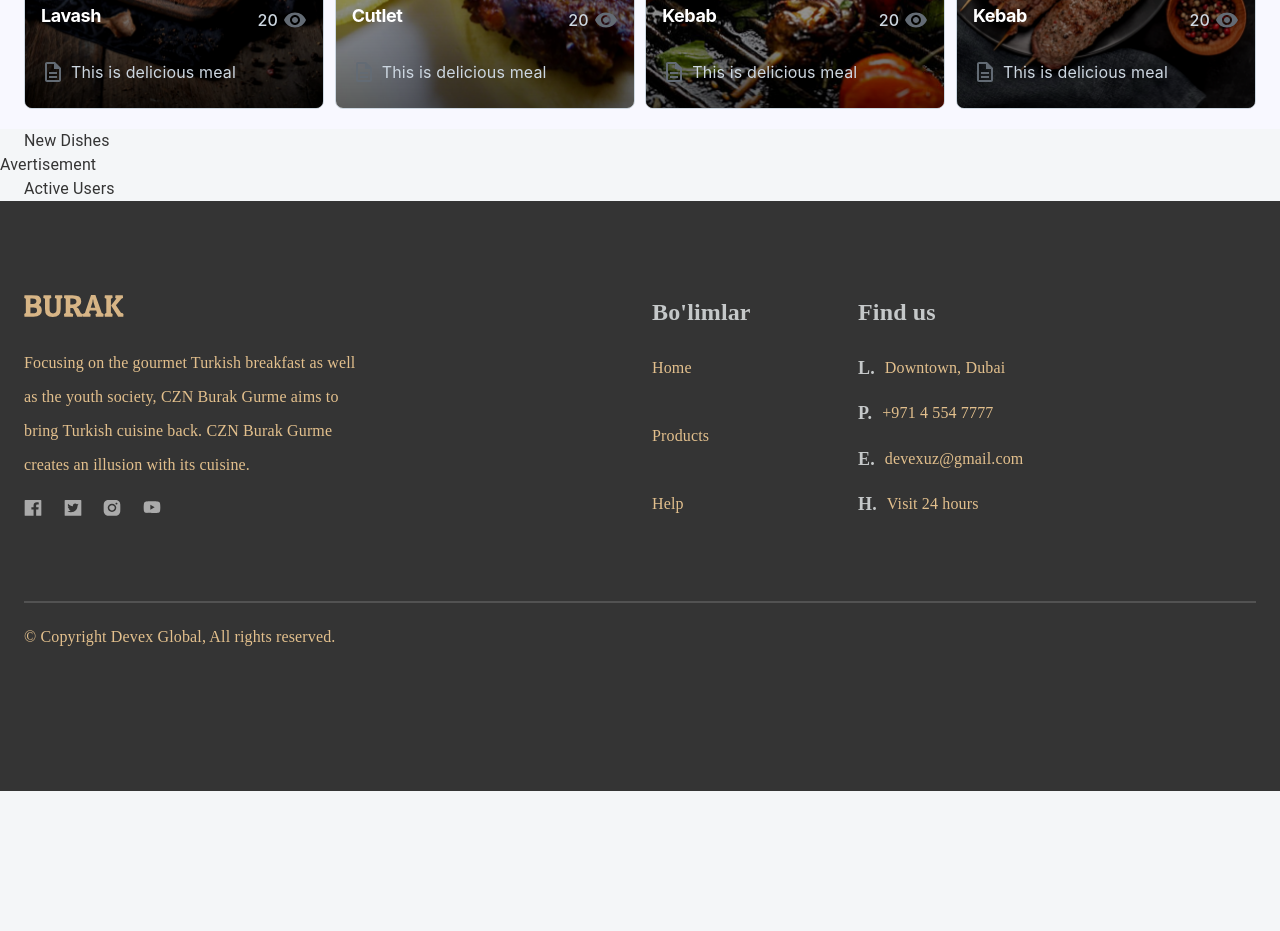
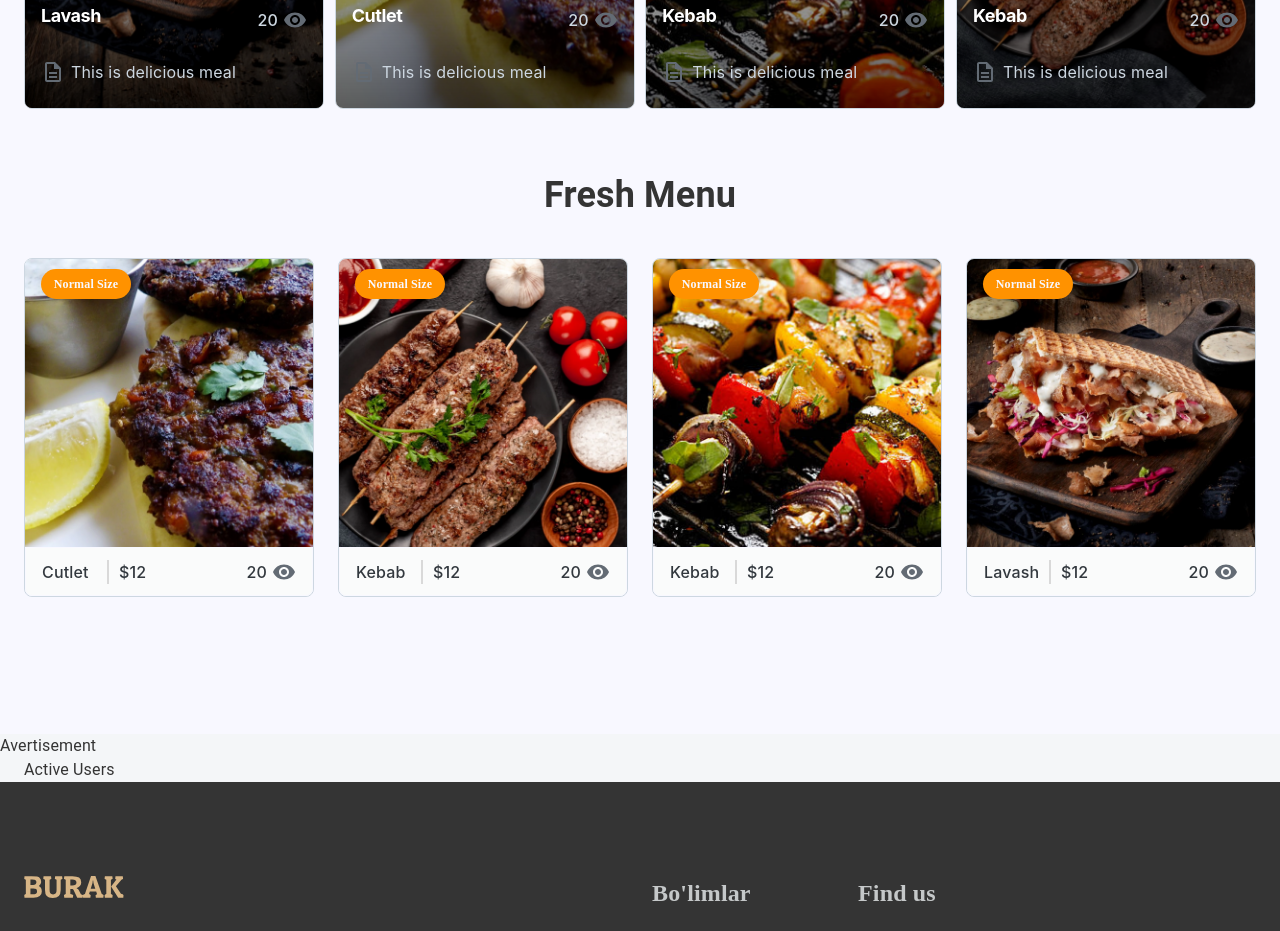
Before and after one commit to ShohbozKurbonbekov/burak-react, a React (Create React App) app: page / in a window 1280 px wide. Shown: the part 1460-2391 px from the top of the page. Before the commit the page ends 2251 px from the top, so only its background shows below. Built offline with nearby package versions, Linux system fonts and the light colour scheme.

Commit message:
feat:developing newDishes sectional component

```diff
--- a/src/app/screens/HomePage/NewDishes.tsx
+++ b/src/app/screens/HomePage/NewDishes.tsx
@@ -1,10 +1,79 @@
 import React from "react";
-import { Container } from "@mui/material";
+import { Box, Container, Stack } from "@mui/material";
+import {
+  AspectRatio,
+  Card,
+  CardOverflow,
+  CssVarsProvider,
+  Typography,
+} from "@mui/joy";
+import Divider from "../../components/divider/index";
+import VisibilityIcon from "@mui/icons-material/Visibility";
+// import VisibilityIcon from "@mui/icons-material/Visibility";
+// import DescriptionOutlinedIcon from "@mui/icons-material/DescriptionOutlined";
+
+const newDishes = [
+  {
+    productName: "Cutlet",
+    imagePath: "/img/cutlet.webp",
+  },
+  {
+    productName: "Kebab",
+    imagePath: "/img/kebab-fresh.webp",
+  },
+  {
+    productName: "Kebab",
+    imagePath: "/img/kebab.webp",
+  },
+  {
+    productName: "Lavash",
+    imagePath: "/img/lavash.webp",
+  },
+];
 
 export default function NewDishes() {
   return (
-    <div>
-      <Container> New Dishes</Container>
+    <div className="new-dishes-frame">
+      <Container>
+        <Stack className="new-dishes-section">
+          <Box className="category-title">Fresh Menu</Box>
+          <Stack className="cards-frame">
+            <CssVarsProvider>
+              {newDishes.map((product, number) => {
+                return (
+                  <Card className="card" key={number} variant="outlined">
+                    <CardOverflow>
+                      <div className="product-sale">Normal Size</div>
+                      <AspectRatio ratio="1">
+                        <img src={product.imagePath} alt="" />
+                      </AspectRatio>
+                    </CardOverflow>
+                    <CardOverflow variant="soft" className="card-details">
+                      <Stack className="info">
+                        <Stack flexDirection={"row"}>
+                          <Typography className="title">
+                            {product.productName}
+                          </Typography>
+                          <Divider height="24" width="2" bg="#d9d9d9" />
+                          <Typography className="price">$12</Typography>
+                        </Stack>
+                        <Stack>
+                          <Typography className="views">
+                            20
+                            <VisibilityIcon
+                              sx={{ fontSize: "25", marginLeft: "5px" }}
+                            ></VisibilityIcon>
+                          </Typography>
+                        </Stack>
+                      </Stack>
+                    </CardOverflow>
+                  </Card>
+                );
+              })}
+            </CssVarsProvider>
+          </Stack>
+        </Stack>
+      </Container>
     </div>
   );
 }
--- a/src/app/screens/HomePage/PopularDishes.tsx
+++ b/src/app/screens/HomePage/PopularDishes.tsx
@@ -5,7 +5,6 @@ import { CssVarsProvider } from "@mui/joy/styles";
 import { CardOverflow } from "@mui/joy";
 import VisibilityIcon from "@mui/icons-material/Visibility";
 import DescriptionOutlinedIcon from "@mui/icons-material/DescriptionOutlined";
-import LocationOnRoundedIcon from "@mui/icons-material/LocationOnRounded";
 
 const list = [
   {
--- a/src/css/homePage.css
+++ b/src/css/homePage.css
@@ -91,3 +91,141 @@
     ),
     linear-gradient(to top, rgba(0, 0, 0, 0.4), rgba(0, 0, 0, 0) 300px);
 }
+
+/*NEW DISHES*/
+.homePage .new-dishes-frame {
+  height: 605px;
+  width: 100%;
+  background-color: rgb(248, 248, 255);
+}
+.homePage .new-dishes-frame .new-dishes-section {
+  display: flex;
+  flex-direction: column;
+  align-items: center;
+  height: auto;
+}
+
+.homePage .new-dishes-frame .new-dishes-section .category-title {
+  margin-top: 45px;
+  color: rgb(52, 52, 52);
+  font-family: Roboto, serif;
+  font-size: 36px;
+  font-weight: 600;
+  line-height: 42px;
+  letter-spacing: 0%;
+}
+
+.homePage .new-dishes-frame .new-dishes-section .cards-frame {
+  margin-top: 42px;
+  display: flex;
+  flex-direction: row;
+  justify-content: space-between;
+  align-items: center;
+  width: 100%;
+  height: auto;
+  background-color: inherit;
+}
+
+.homePage .new-dishes-frame .new-dishes-section .cards-frame .card {
+  cursor: pointer;
+  min-height: 335px;
+  min-width: 290px;
+}
+
+.homePage
+  .new-dishes-frame
+  .new-dishes-section
+  .cards-frame
+  .card
+  .product-sale {
+  position: absolute;
+  margin-top: 10px;
+  z-index: 100;
+  width: 90px;
+  height: 30px;
+  display: flex;
+  align-items: center;
+  justify-content: center;
+  background-color: #ff9200;
+  box-shadow: 4px 6px 20px rgba(0, 0, 0, 0.1);
+  border-radius: 25px;
+  font-family: Poppins, serif;
+  font-weight: 600;
+  font-size: 12px;
+  line-height: 21px;
+  color: #f8f8ff;
+}
+
+.homePage
+  .new-dishes-frame
+  .new-dishes-section
+  .cards-frame
+  .card
+  .card-details {
+  height: 49px;
+  display: flex;
+  justify-content: center;
+  margin-top: -12px;
+  border: 1px solid #f8f8ff;
+  background-color: #fafbfb;
+}
+.homePage
+  .new-dishes-frame
+  .new-dishes-section
+  .cards-frame
+  .card
+  .card-details
+  .info {
+  width: 100%;
+  display: flex;
+  flex-direction: row;
+  justify-content: space-between;
+  align-items: center;
+}
+.homePage
+  .new-dishes-frame
+  .new-dishes-section
+  .cards-frame
+  .card
+  .card-details
+  .info
+  .title {
+  width: 65px;
+  font-weight: 500;
+}
+
+.homePage
+  .new-dishes-frame
+  .new-dishes-section
+  .cards-frame
+  .card
+  .card-details
+  .info
+  .price {
+  margin-left: 10px;
+  width: 20px;
+  font-weight: 500;
+}
+
+.homePage
+  .new-dishes-frame
+  .new-dishes-section
+  .cards-frame
+  .card
+  .card-details
+  .info
+  .divider {
+  margin: 0 10px;
+}
+.homePage
+  .new-dishes-frame
+  .new-dishes-section
+  .cards-frame
+  .card
+  .card-details
+  .info
+  .views {
+  display: flex;
+  align-items: center;
+  font-weight: 500;
+}
```
